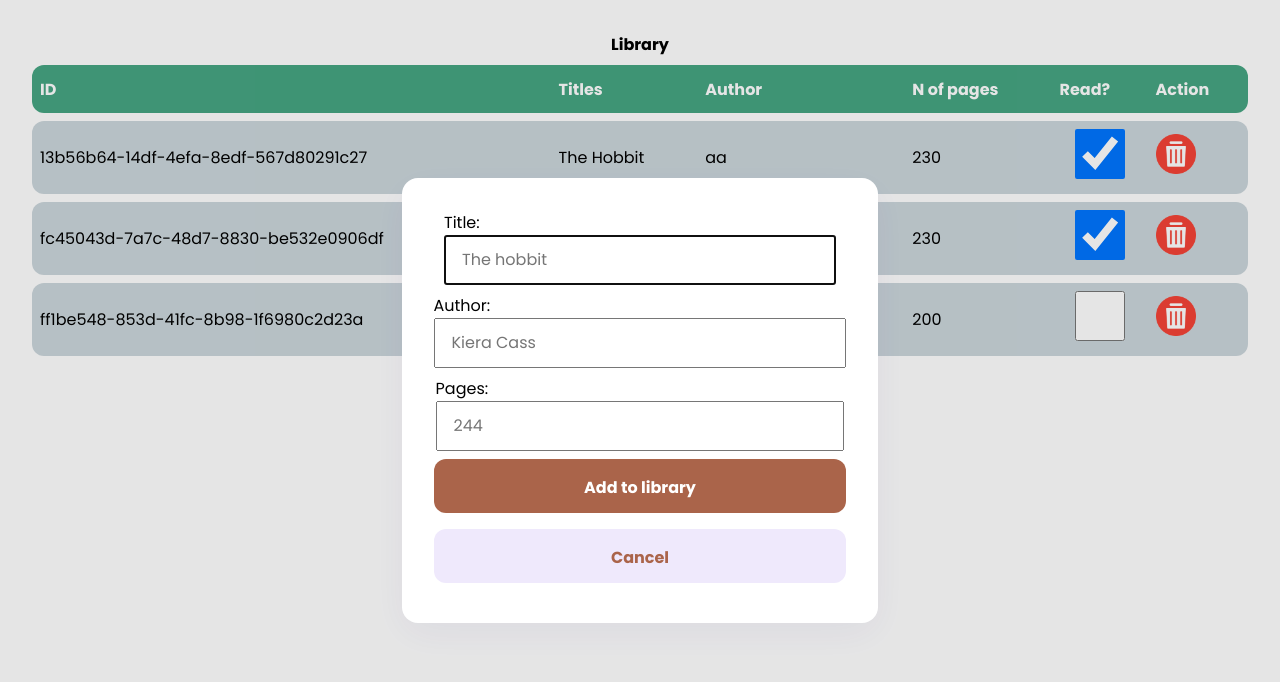
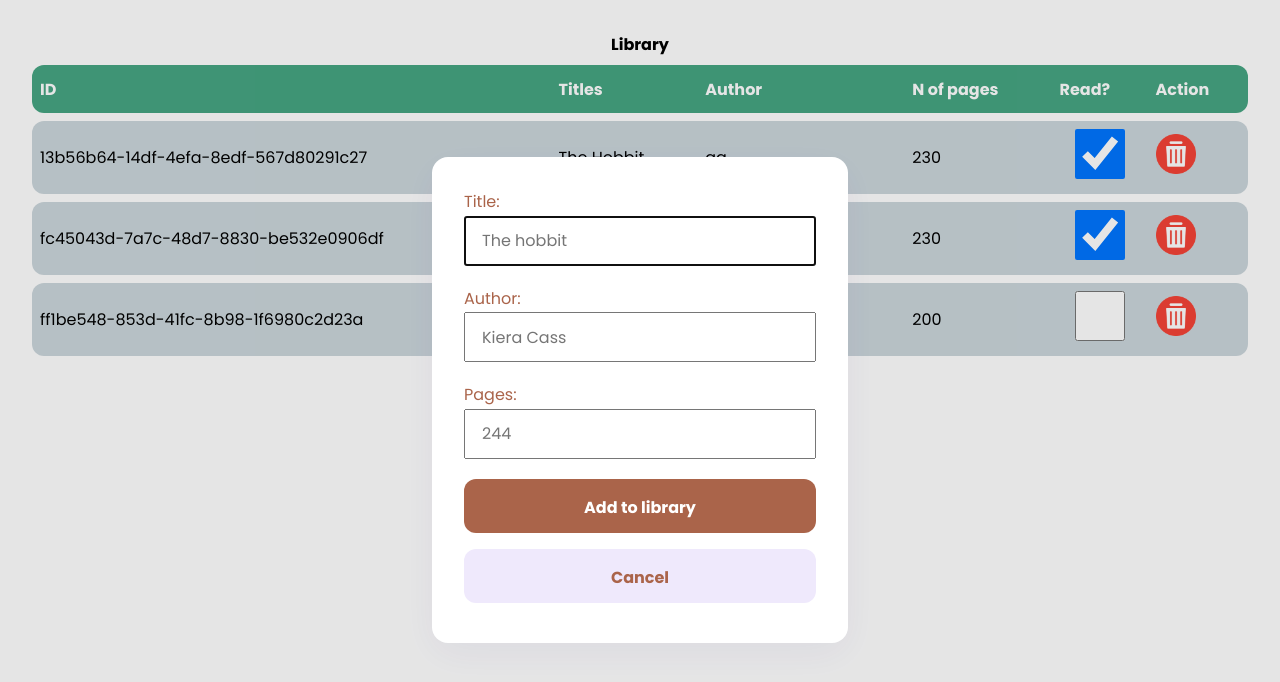
Before and after one commit to raory1/library, a plain HTML site: page index.html in a window 1280 px wide. Both pictures are taken after a click on the button "New book". Drawn offline with Linux system fonts and the light colour scheme.

Commit message:
style: adjust dialog layout

```diff
--- a/index.html
+++ b/index.html
@@ -20,14 +20,13 @@
                     <th>Action</th>
                 </tr>
             </thead>
-      <tbody>
-      </tbody>
+            <tbody></tbody>
         </table>
         <button id="show-dialog">New book</button>
         <dialog id="dialog">
             <form id="book-form" method="dialog">
-        <label>
-          Title:
+                <div class="form-row">
+                    <label for="title">Title:</label>
                     <input
                         id="title"
                         name="title"
@@ -35,9 +34,9 @@
                         type="text"
                         required
                     />
-        </label>
-        <label>
-          Author:
+                </div>
+                <div class="form-row">
+                    <label for="author">Author:</label>
                     <input
                         id="author"
                         name="author"
@@ -45,9 +44,9 @@
                         type="text"
                         required
                     />
-        </label>
-        <label>
-          Pages:
+                </div>
+                <div class="form-row">
+                    <label for="pages">Pages:</label>
                     <input
                         id="pages"
                         name="pages"
@@ -56,7 +55,8 @@
                         min="1"
                         required
                     />
-        </label>
+                </div>
+
                 <input type="submit" id="submitBtn" value="Add to library" />
                 <input type="button" id="cancelBtn" value="Cancel" />
             </form>
--- a/styles.css
+++ b/styles.css
@@ -114,6 +114,17 @@ dialog {
     }
 }
 
+.form-row{
+    display: flex;
+    flex-direction: column;
+    margin-bottom: 0.75rem;
+    & label{
+        color: var(--text);
+        margin-bottom: 0.1rem;
+    }
+}
+
+
 input {
     width: 100%;
     height: 50px;
```
Lines whose indentation alone changed are shown as unchanged.
